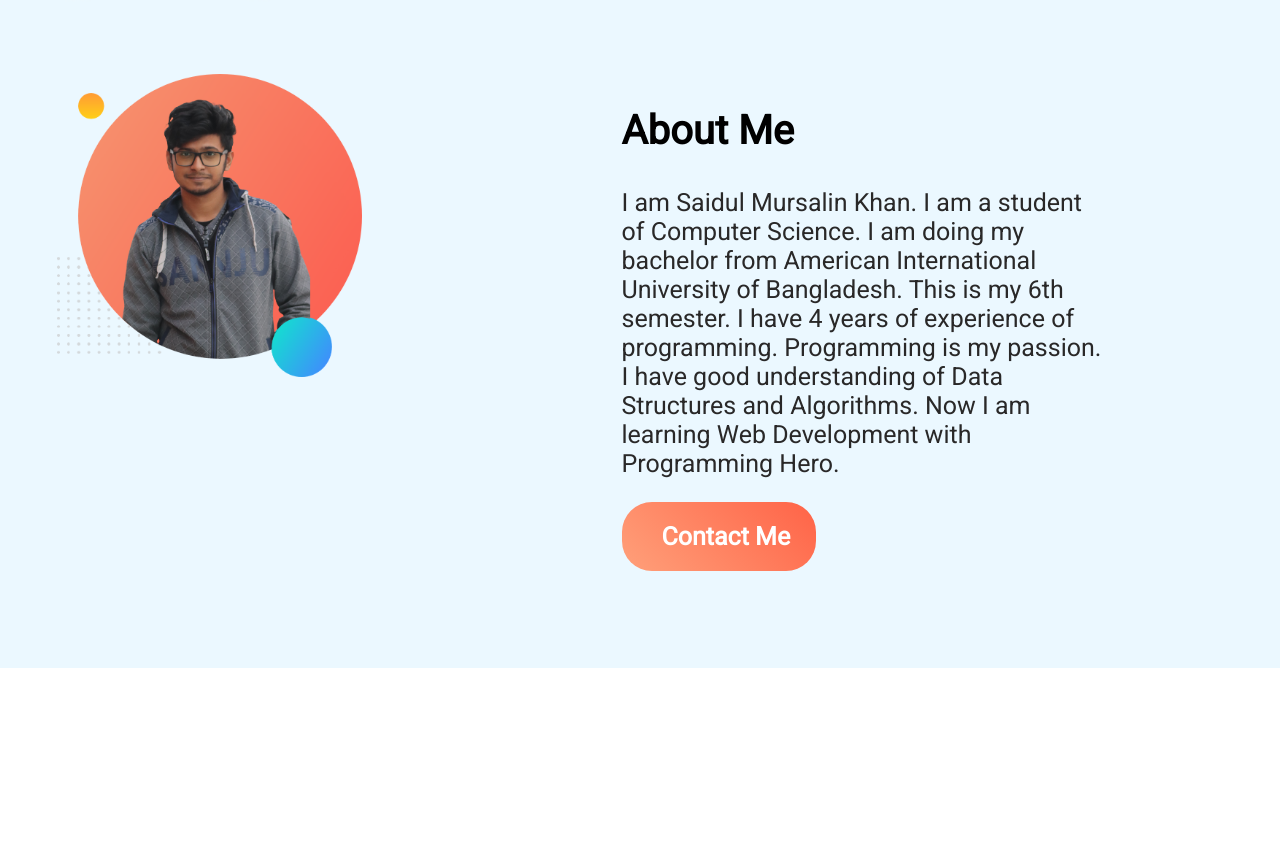
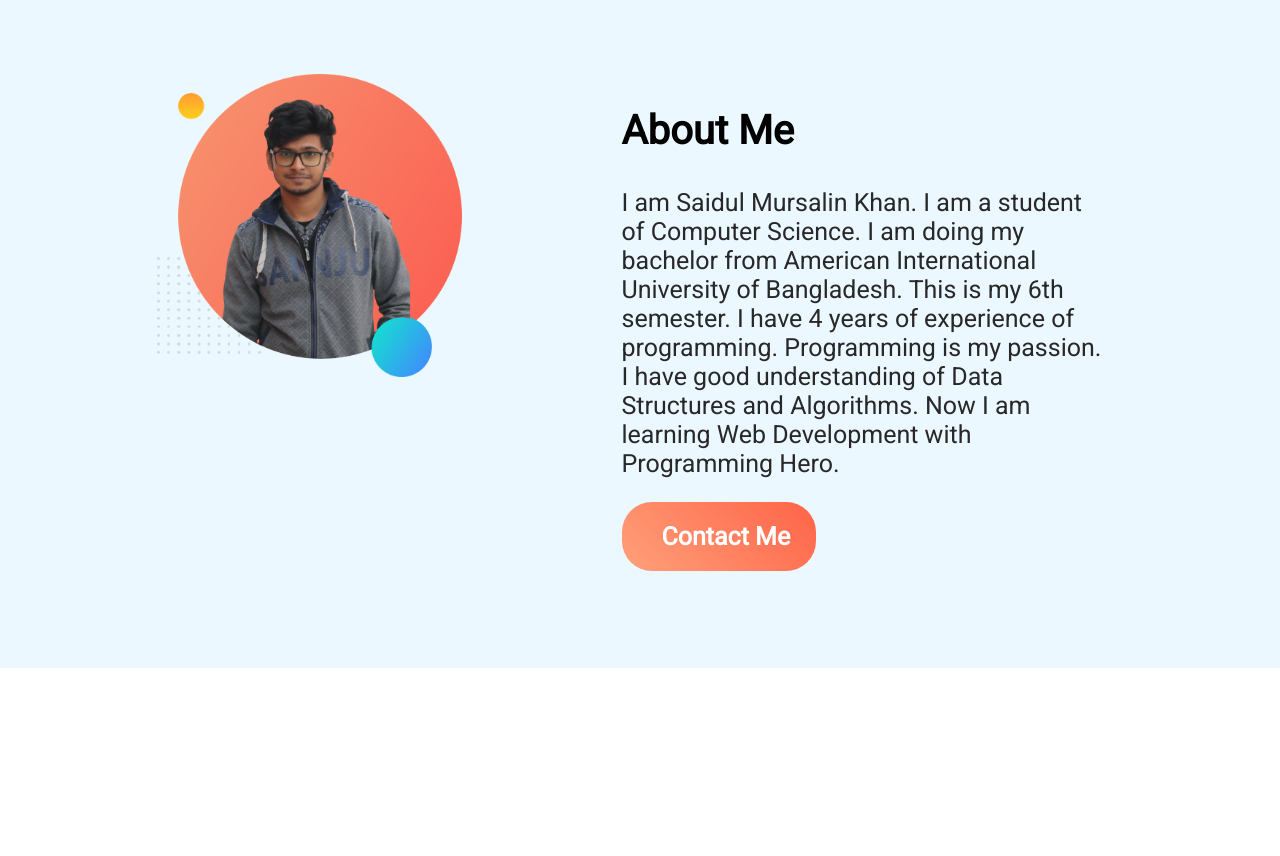
Before and after one commit to Saidul-M-Khan/food-mania, a plain HTML site: page index.html in a window 1280 px wide. Shown: the part 1101-1957 px from the top of the page. Drawn offline with Linux system fonts and the light colour scheme.

Commit message:
Update style.css

```diff
--- a/css/style.css
+++ b/css/style.css
@@ -65,7 +65,7 @@ p{
 }
 .mid-width img{
     width: 60%;
-    padding-left: 0px;
+    margin-left: 100px;
 }
 .about-me{
     background-image: url(../images/shapes/about-me2.jpg);
```
